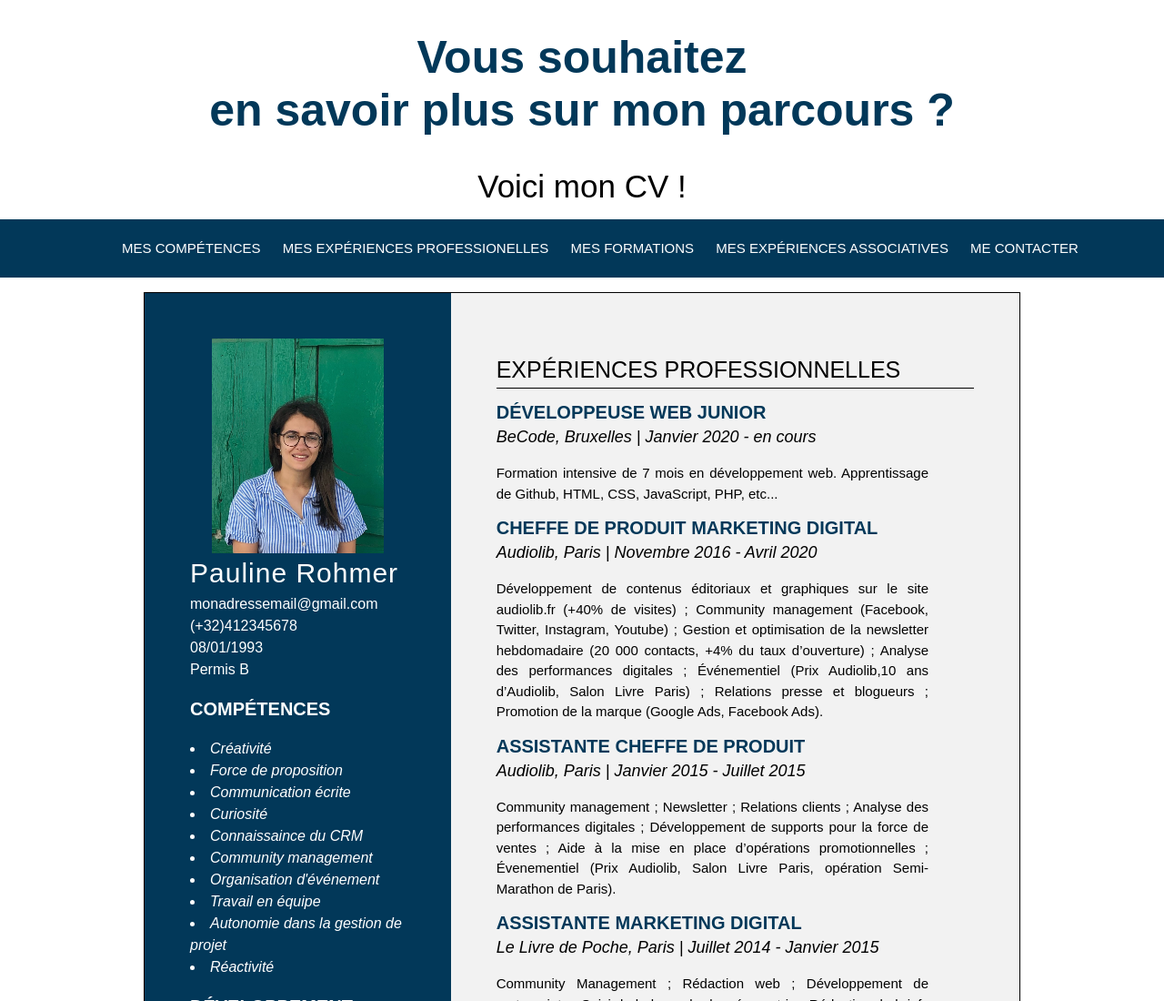
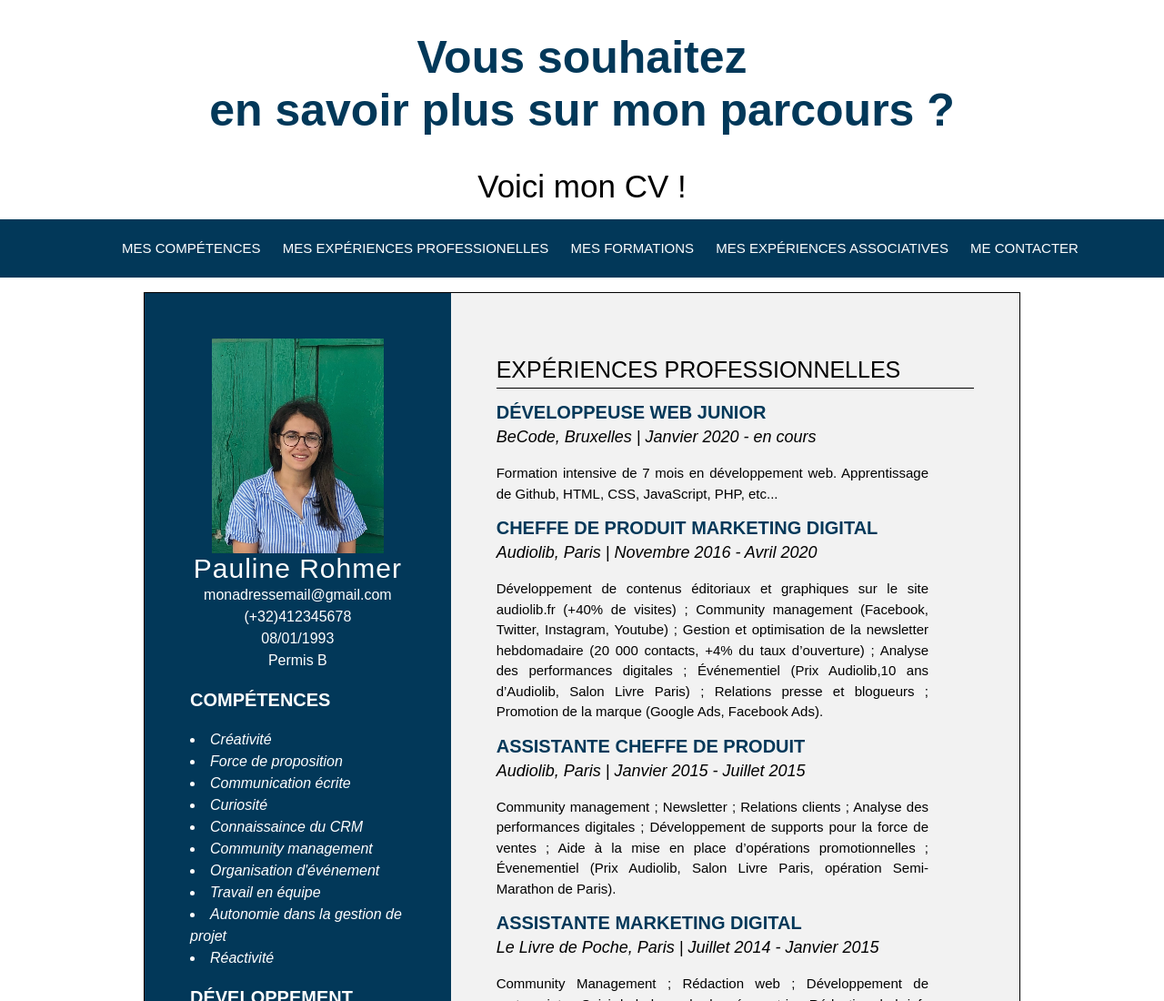
Before and after one commit to rohmerpauline/My-CV, a plain HTML site: page index.html in a window 1280 px wide. Shown: the top 1100 px of the page at 91% size. Drawn offline with Linux system fonts and the light colour scheme.

Commit message:
modify link

```diff
--- a/index.html
+++ b/index.html
@@ -33,8 +33,8 @@
     <body>
         <main class="column">
             <article class="gauche">
-                <section id="adress contact">
-                    <adress>
+                <section id="adress">
+                    <adress id="contact">
                         <img id="photo" src="images/pauline.jpeg" alt="ma photo" title="Hello, ça c'est moi!">
                         <p id="nom">Pauline Rohmer</p>
                         <p id="infoperso">
```
